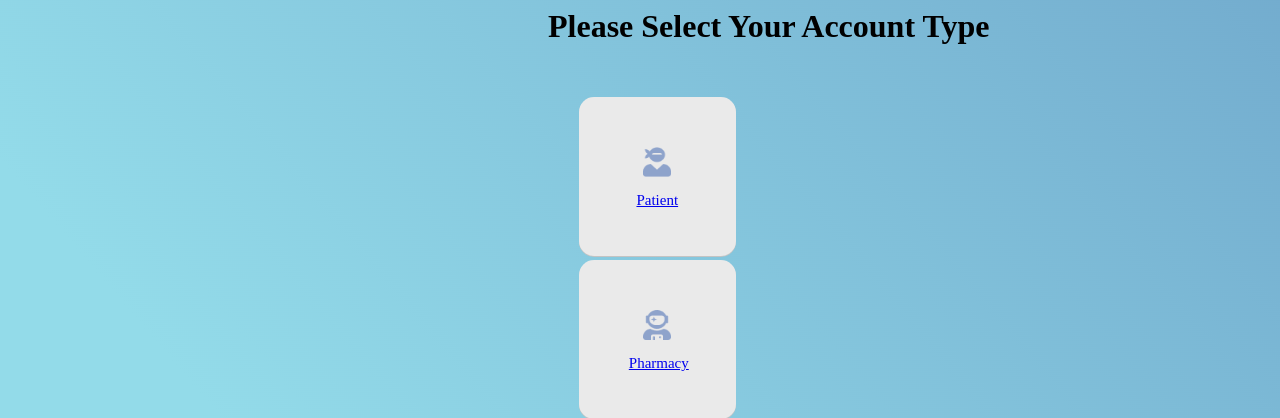
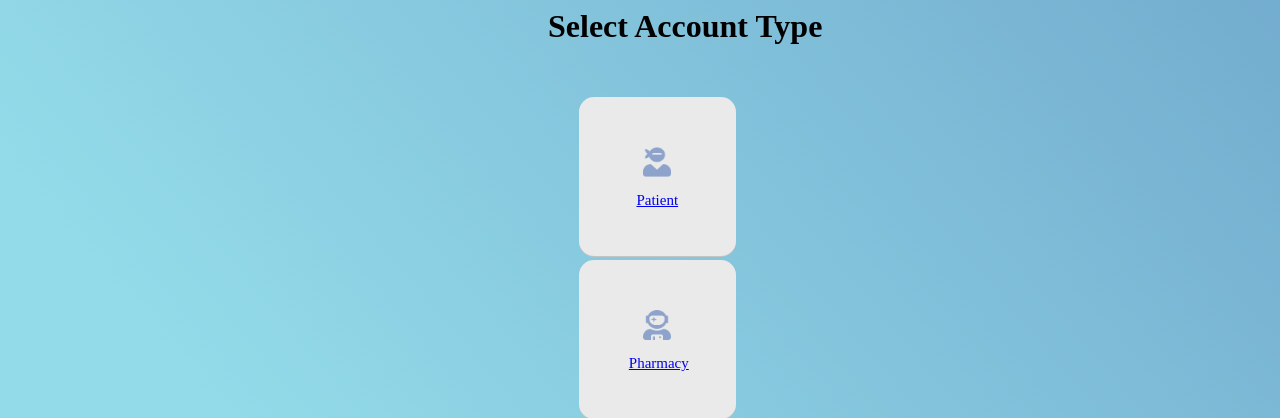
Before and after one commit to milanNavodya/wheres_pharmacy, a Flask app: page /user-type in a window 1280 px wide. Shown: the top 418 px of the page. Run offline with Flask 2, Linux system fonts and the light colour scheme.

Commit message:
[UPDATED] - Account type page

```diff
--- a/templates/account_type.html
+++ b/templates/account_type.html
@@ -6,11 +6,13 @@
     <title>Methods Selection</title>
     <link href="https://fonts.googleapis.com/css2?family=Roboto&display=swap" rel="stylesheet">
     <link href="{{ url_for('static', filename='css/account_type.css') }}" rel="stylesheet">
+    <link rel="stylesheet"
+          href="{{ url_for('static', filename='fonts/material-icon/css/material-design-iconic-font.min.css') }}">
 
 </head>
 
 <body>
-<h1>Please Select Your Account Type</h1>
+<h1 class="form-title">Select Account Type</h1>
 <div class="leftside">
     <a href="{{ url_for('routes.signup') }}">
         <div class="labelexpanded">
```
